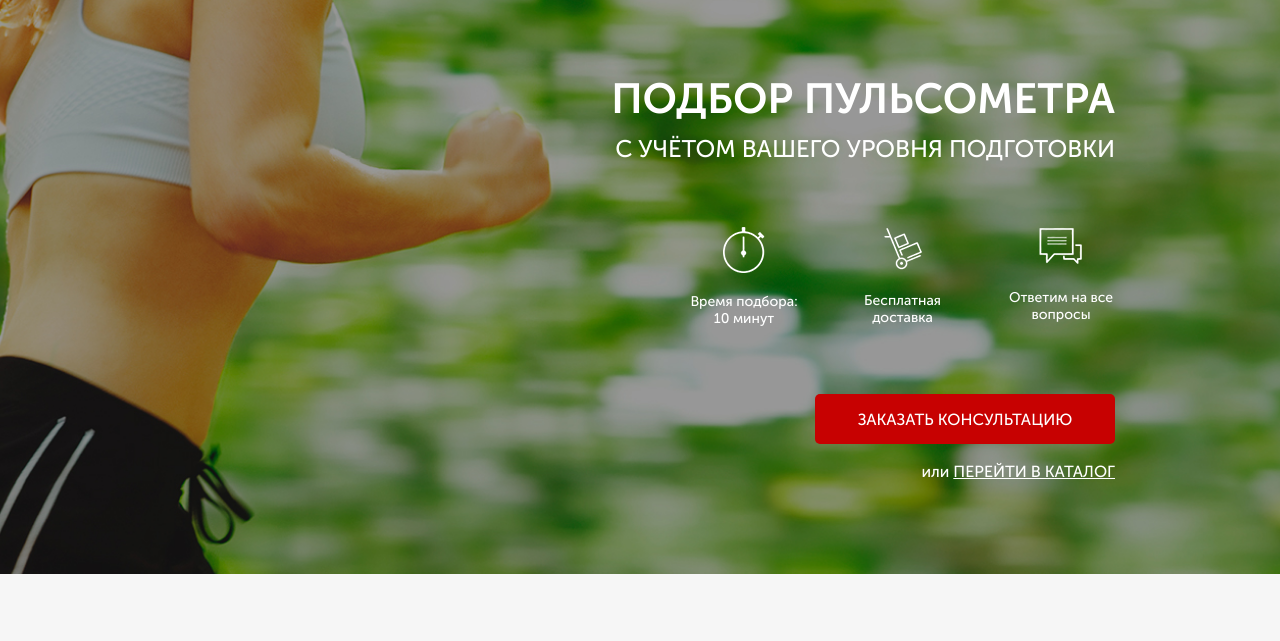
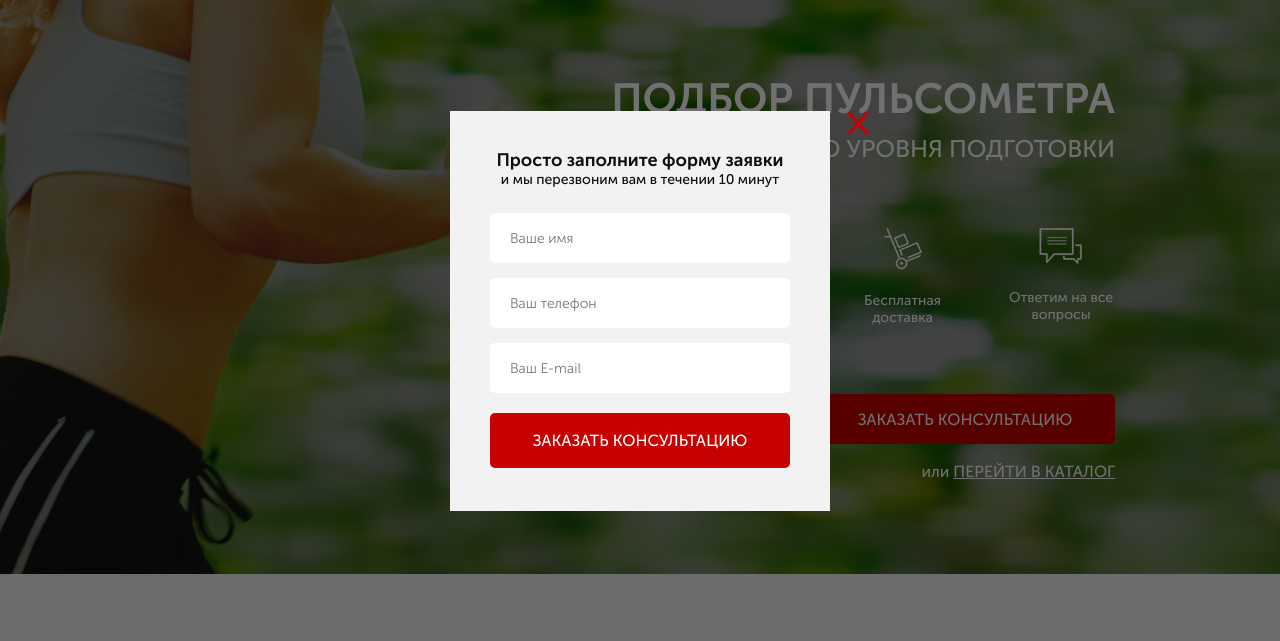
Before and after one commit to olyagoroshko/---Heart-Rate-Monitors, a website: page src/index.html in a window 1280 px wide. Both pictures are taken after a click on the button "ЗАКАЗАТЬ ЗВОНОК". Shown: the part 89-730 px from the top of the page. Drawn offline with nearby package versions, Linux system fonts and the light colour scheme.

Commit message:
feature: add modal windows

```diff
--- a/src/index.html
+++ b/src/index.html
@@ -3,7 +3,7 @@
 <head>
     <meta charset="UTF-8">
     <meta name="viewport" content="width=device-width, initial-scale=1.0">
-    <title>Document</title>
+    <title>Pulse</title>
     <link rel="stylesheet" href="css/fonts.css">
     <link rel="stylesheet" href="css/slick.css">
     <link rel="stylesheet" href="css/style.min.css">
@@ -22,7 +22,7 @@
                 </div>
                 <div class="header__contacts">
                     <a href="tel:+74999228974" class="header__phone">+7 (499) 922-89-74</a>
-                    <button class="button">заказать звонок</button>
+                    <button data-modal="consultation" class="button">заказать звонок</button>
                 </div>
             </header>
             <div class="promo__wrapper">
@@ -45,7 +45,7 @@
                         на все вопросы
                     </div>
                 </div>
-                <button class="button button_main">заказать кОНСУЛЬТАЦИЮ</button>
+                <button data-modal="consultation" class="button button_main">заказать кОНСУЛЬТАЦИЮ</button>
                 <div class="promo__link">
                     или
                     <a href="#">ПЕРЕЙТИ В КАТАЛОГ</a>
@@ -154,7 +154,7 @@
                     <div class="catalog-item__wrapper">
                         <div class="catalog-item__content catalog-item__content_active">
                             <img src="img/catalog/pulsometr.png" alt="pulsometr" class="catalog-item__img">
-                            <div class="catalog-item__subtitle">Пульсометр Polar FT1</div>
+                            <div class="catalog-item__subtitle">Пульсометр Polar FT4</div>
                             <div class="catalog-item__descr">
                                 Для первых шагов в тренировках, основанных на сердечном ритме
                             </div>
@@ -436,6 +436,40 @@
         </div>
     </footer>
 
+    <div class="overlay">
+        <div class="modal" id="consultation">
+            <div class="modal__close">&times;</div>
+            <div class="modal__subtitle">Просто заполните форму заявки</div>
+            <div class="modal__descr">и мы перезвоним вам в течении 10 минут</div>
+            <form class="feed-form feed-form_mt25" action="#">
+                <input name="name" required type="text" placeholder="Ваше имя">
+                <input name="phone" required type="number" placeholder="Ваш телефон">
+                <input name="email" required type="email" placeholder="Ваш E-mail">
+
+                <button class="button button_submit">заказать кОНСУЛЬТАЦИЮ</button>
+            </form>
+        </div>
+
+        <div class="modal" id="order">
+            <div class="modal__close">&times;</div>
+            <div class="modal__subtitle">Ваш заказ: </div>
+            <div class="modal__descr">Пульсометр Polar FT1</div>
+            <form class="feed-form feed-form_mt25" action="#">
+                <input name="name" required type="text" placeholder="Ваше имя">
+                <input name="phone" required type="number" placeholder="Ваш телефон">
+                <input name="email" required type="email" placeholder="Ваш E-mail">
+
+                <button class="button button_submit">купить</button>
+            </form>
+        </div>
+
+        <div class="modal modal_mini" id="thanks">
+            <div class="modal__close">&times;</div>
+            <div class="modal__subtitle">Спасибо за вашу заявку!</div>
+            <div class="modal__descr">Наш менеджер свяжется с вами  в ближайшее время!</div>
+        </div>
+    </div>
+
     <script type="text/javascript" src="https://code.jquery.com/jquery-1.11.0.min.js"></script>
     <script type="text/javascript" src="https://code.jquery.com/jquery-migrate-1.2.1.min.js"></script>
     <script src="js/slick.min.js"></script>
--- a/src/js/script.js
+++ b/src/js/script.js
@@ -33,4 +33,21 @@ $(document).ready(function () {
     }
     toggleSlide('.catalog-item__link');
     toggleSlide('.catalog-item__back');
+
+    //Modal
+
+    $('[data-modal=consultation]').on('click', function(){
+        $('.overlay, #consultation').fadeIn('slow');
+    });
+    $('.modal__close').on('click', function(){
+        $('.overlay, #consultation, #thanks, #order').fadeOut('slow');
+    });
+
+    $('.button_mini').each(function(i){
+        $(this).on('click', function(){
+            $('#order .modal__descr').text($('.catalog-item__subtitle').eq(i).text());
+            $('.overlay, #order').fadeIn('slow');
+        })
+    })
+
 });
--- a/src/sass/blocks/_forms.scss
+++ b/src/sass/blocks/_forms.scss
@@ -17,6 +17,9 @@
             margin-bottom: 20px;
         }
     }
+    &_mt25{
+        margin-top: 25px;
+    }
 }
 
 @media(max-width:767px){
@@ -35,4 +38,7 @@
             font-size: 12px;
         }
     }
+    .feed-form_mt25{
+        width: 210px;
+    }
 }
--- /dev/null
+++ b/src/sass/blocks/_modal.scss
@@ -0,0 +1,58 @@
+.overlay{
+    display: none;
+    position: fixed;
+    width: 100%;
+    height: 100%;
+    top: 0;
+    background-color: rgba($color: #000000, $alpha: .56);
+
+}
+.modal{
+    position: absolute;
+    top: 50%;
+    left: 50%;
+    transform: translate(-50%, -50%);
+    background-color:#f2f2f2;
+    width: 380px;
+    min-height: 400px;
+    padding: 38px 40px 40px 40px;
+    &__close{
+        position: absolute;
+        top: 0;
+        right: -40px;
+        font-size: 41px;
+        line-height: 21px;
+        color:#c70101;
+        cursor: pointer;
+    }
+    &__subtitle{
+        font-size: 18px;
+        font-weight: 700;
+        color: #0d0d0d;
+        text-align: center;
+    }
+    &__descr{
+        font-size: 14px;
+        font-weight: 500;
+        color: #0d0d0d;
+        text-align: center;
+    }
+    &_mini{
+        min-height: 140px;
+    }
+}
+
+#consultation, #order, #thanks{
+    display: none;
+}
+
+@media(max-width:575px){
+    .modal{
+        width: 290px;
+        min-height: 300px;
+        &__close{
+            top: 10px;
+            right: 10px;
+        }
+    }
+}
--- a/src/sass/style.scss
+++ b/src/sass/style.scss
@@ -15,3 +15,4 @@
 @import 'blocks/catalog';
 @import 'blocks/reviews';
 @import 'blocks/footer';
+@import 'blocks/modal';
```
Also changed, not shown: src/css/style.min.css.
